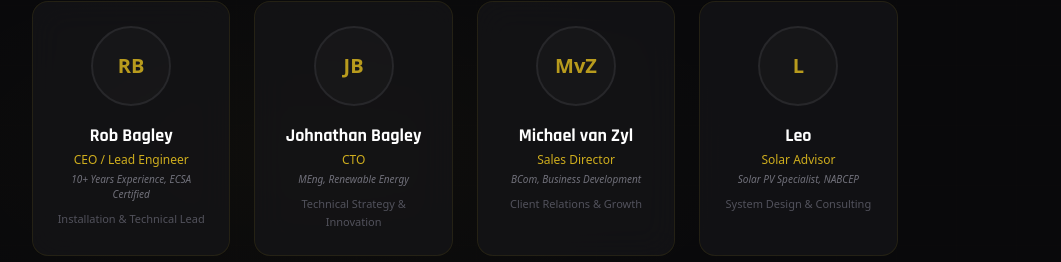
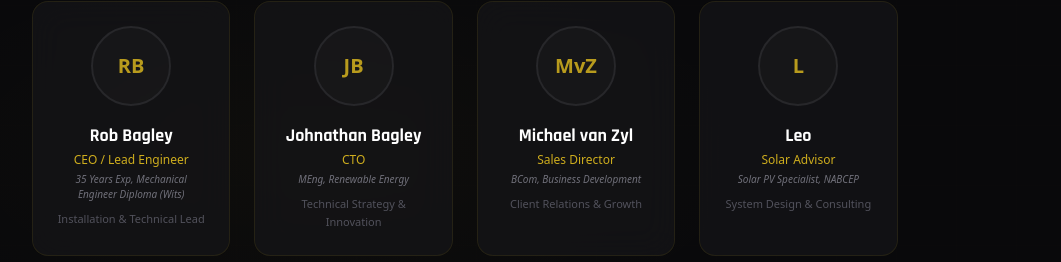
Before and after one commit to JonTheory/Enewable, a Next.js app: page / in a window 1280 px wide. Shown: the part 2205-2467 px from the top of the page, without its empty margins (64-1125 px from the left). Built offline with nearby package versions, Linux system fonts and the light colour scheme.

Commit message:
Update Rob Bagley credentials - 35 years, Wits Mechanical Engineer

```diff
--- a/src/components/Team.tsx
+++ b/src/components/Team.tsx
@@ -11,7 +11,7 @@ const team = [
         name: "Rob Bagley",
         role: "CEO / Lead Engineer",
         bio: "Installation & Technical Lead",
-        credentials: "10+ Years Experience, ECSA Certified",
+        credentials: "35 Years Exp, Mechanical Engineer Diploma (Wits)",
         initials: "RB",
     },
     {
```
